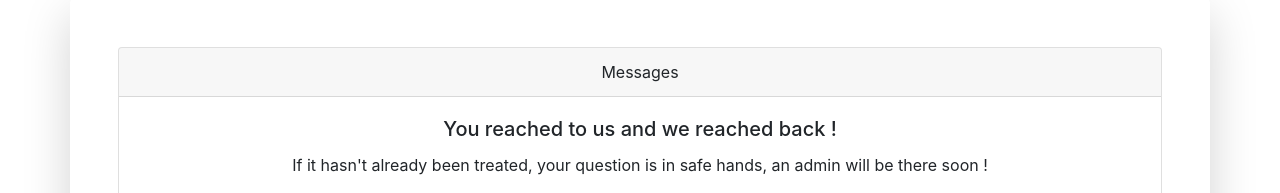
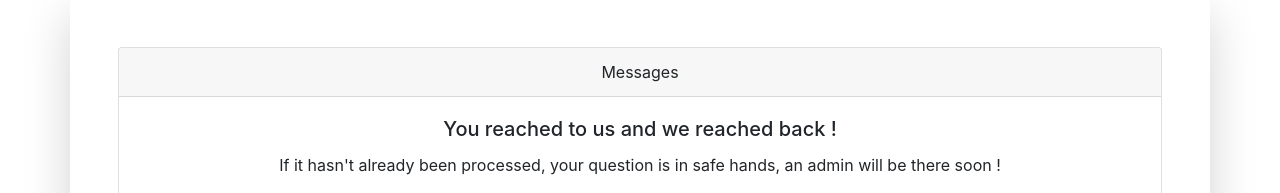
Before and after one commit to ProjetSymfony1/Projet, a Symfony app: template templates/user/userMessages.html.twig in a window 1280 px wide. Shown: the part 139-332 px from the top of the page. Run offline with Twig, Linux system fonts and the light colour scheme; the template is opened without the code that fills it, so the values that code supplies are empty; some libraries are stand-ins or nearby versions.

Commit message:
<fix> : typo

```diff
--- a/templates/user/contact.html.twig
+++ b/templates/user/contact.html.twig
@@ -11,10 +11,8 @@
                 Need help ?
             </div>
             <div class="card-body">
-                <h5 class="card-title"> If you reach out, we will always take care of you ?</h5>
+                <h5 class="card-title"> If you reach out, we will always take care of you !</h5>
                 <p class="card-text">Describe your problem and our team is here to respond to any of your requests</p>
-
-
                     <div class="ma-form">
                         {{ form_start(formMsg) }}
                         <div class="form-group">
--- a/templates/user/userMessages.html.twig
+++ b/templates/user/userMessages.html.twig
@@ -12,7 +12,7 @@
         </div>
         <div class="card-body">
             <h5 class="card-title"> You reached to us and we reached back !</h5>
-            <p class="card-text">If it hasn't already been treated, your question is in safe hands, an admin will be there soon !</p>
+            <p class="card-text">If it hasn't already been processed, your question is in safe hands, an admin will be there soon !</p>
             <table class="table">
                 <thead>
                 <tr>
```
Also changed, not shown: 1 other file.
